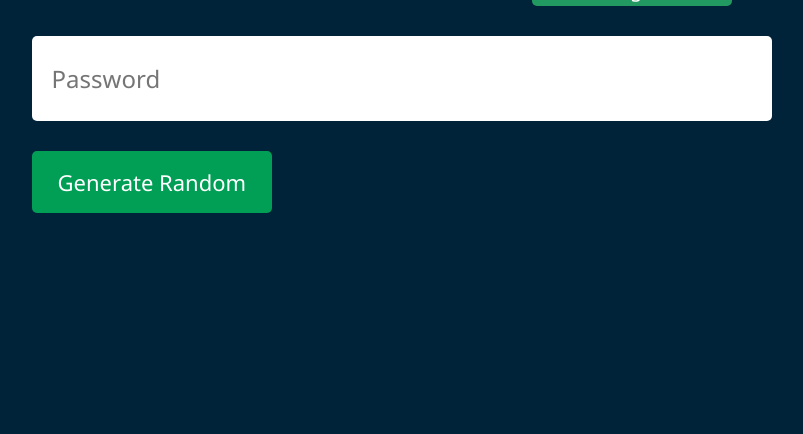
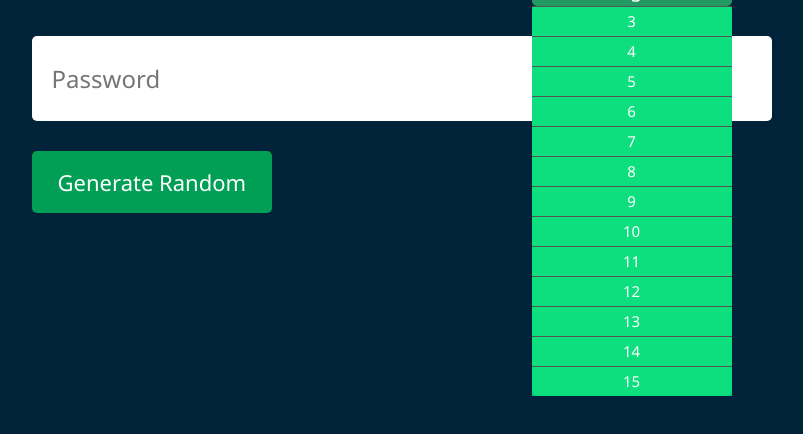
Before and after one commit to sdh7856/pasword, a plain HTML site: page index.html in a window 1280 px wide. Both pictures are taken after a click on the button "Сhoose length length". Shown: the part 278-712 px from the top of the page, without its empty margins (122-925 px from the left). Drawn offline with Linux system fonts and the light colour scheme.

Commit message:
Add files via upload

```diff
--- a/index.html
+++ b/index.html
@@ -13,10 +13,10 @@
         <div class="container">
         <h1><span id="sp-1">Generate</span> <br><span id="sp-2">a Random <span id="sp-3">Passwoed</span></span></h1>
         <div class="dropdown">
-            <button id="dr-but">Сhoose length length</button>
+            <button id="dr-but" onclick="openDropdown()">Сhoose length length</button>
             <div class="dr-content">
-            <button onclick="changeValue()">3</button>
-            <button onclick="changeValue4()">4</button>
+            <button onclick="changeValue()" class="clickon" onclick="closeDropdown()">3</button>
+            <button onclick="changeValue4()" >4</button>
             <button onclick="changeValue5()">5</button>
             <button onclick="changeValue6()">6</button>
             <button onclick="changeValue7()">7</button>
--- a/style.css
+++ b/style.css
@@ -91,5 +91,5 @@ body{
     font-weight: 300;
 
 }
-.dr-content button:hover {background-color: #239962}
-.dropdown:hover .dr-content{display: block;}
+/* .dr-content button:hover {background-color: #239962}
+.dropdown:hover .dr-content{display: block;} */
--- a/xz.js
+++ b/xz.js
@@ -1,6 +1,7 @@
 const passwordBox = document.getElementById("password");
 let length = 8;
 
+const dropdown = document.querySelector('.dr-content')
 const upperCase = "ABCDEFGHIJKLMNOPQRSTUVWXYZ";
 const lowerCase = "abcdefghijklmnopqrstuvwxyz";
 const number = "0123456789";
@@ -21,52 +22,69 @@ const allChars = upperCase + lowerCase + number ;
 function changeValue(){
     length = 3;
     document.getElementById('dr-but').textContent = 3;
+        dropdown.style.display = 'none'
+    dropdown.style.display = 'none'
 }
 function changeValue4(){
     length = 4;
     document.getElementById('dr-but').textContent = 4;
+        dropdown.style.display = 'none'
 }
 function changeValue5(){
     length = 5;
     document.getElementById('dr-but').textContent = 5;
+        dropdown.style.display = 'none'
 }
 function changeValue6(){
     length = 6;
     document.getElementById('dr-but').textContent = 6;
+        dropdown.style.display = 'none'
 }
 function changeValue7(){
     length = 7;
     document.getElementById('dr-but').textContent = 7;
+        dropdown.style.display = 'none'
 }
 function changeValue8(){
     length = 8;
     document.getElementById('dr-but').textContent = 8;
+        dropdown.style.display = 'none'
 }
 function changeValue9(){
     length = 9;
     document.getElementById('dr-but').textContent = 9;
+        dropdown.style.display = 'none'
 }
 function changeValue10(){
     length = 10;
     document.getElementById('dr-but').textContent = 10;
+        dropdown.style.display = 'none'
 }
 function changeValue11(){
     length = 11;
     document.getElementById('dr-but').textContent = 11;
+        dropdown.style.display = 'none'
 }
 function changeValue12(){
     length = 12;
     document.getElementById('dr-but').textContent = 12;
+        dropdown.style.display = 'none'
 }
 function changeValue13(){
     length = 13;
     document.getElementById('dr-but').textContent = 13;
+        dropdown.style.display = 'none'
 }
 function changeValue14(){
     length = 14;
     document.getElementById('dr-but').textContent = 14;
+        dropdown.style.display = 'none'
 }
 function changeValue15(){
     length = 15;
     document.getElementById('dr-but').textContent = 15;
+        dropdown.style.display = 'none'
 }
+function openDropdown(){
+    dropdown.style.display = 'block'
+}
```
